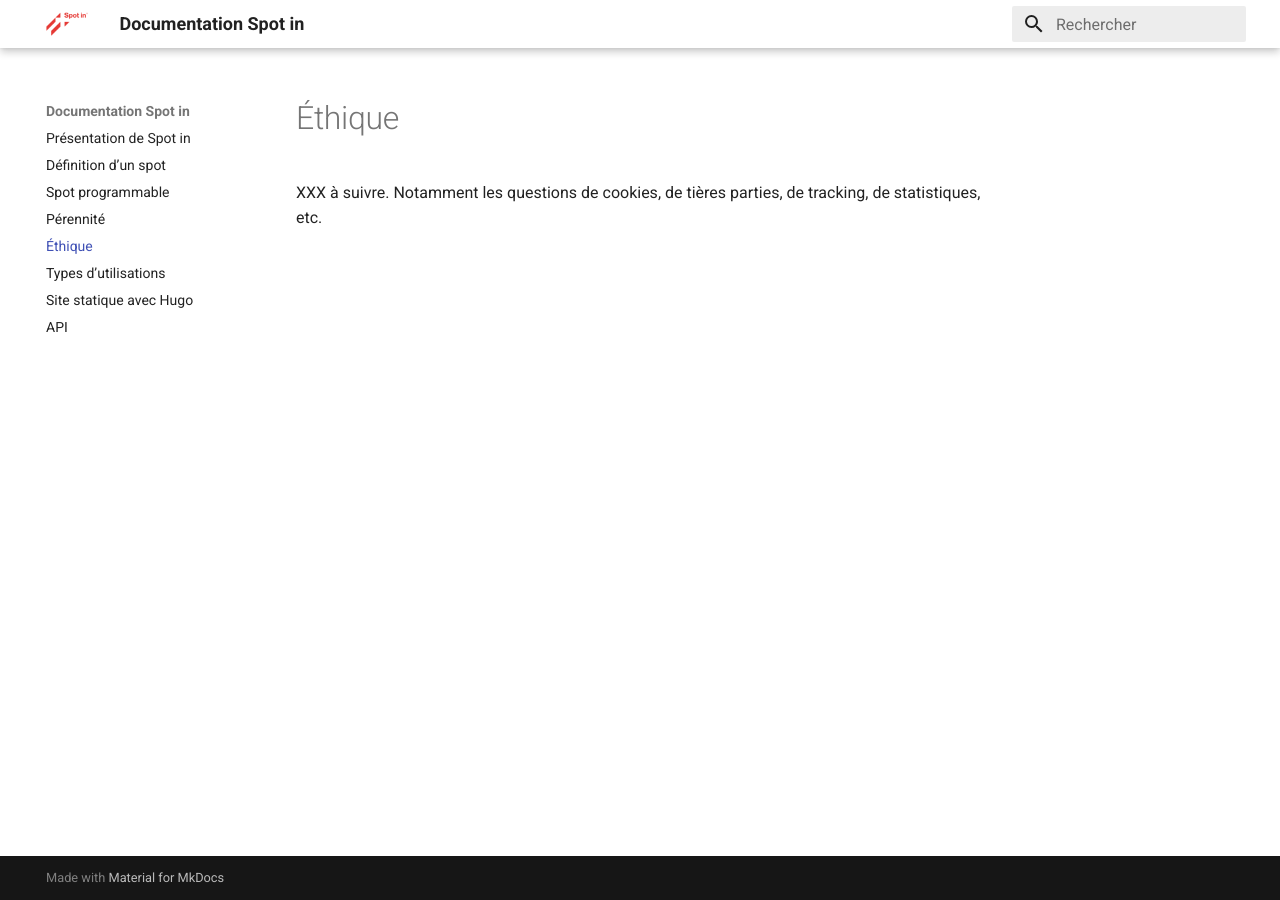
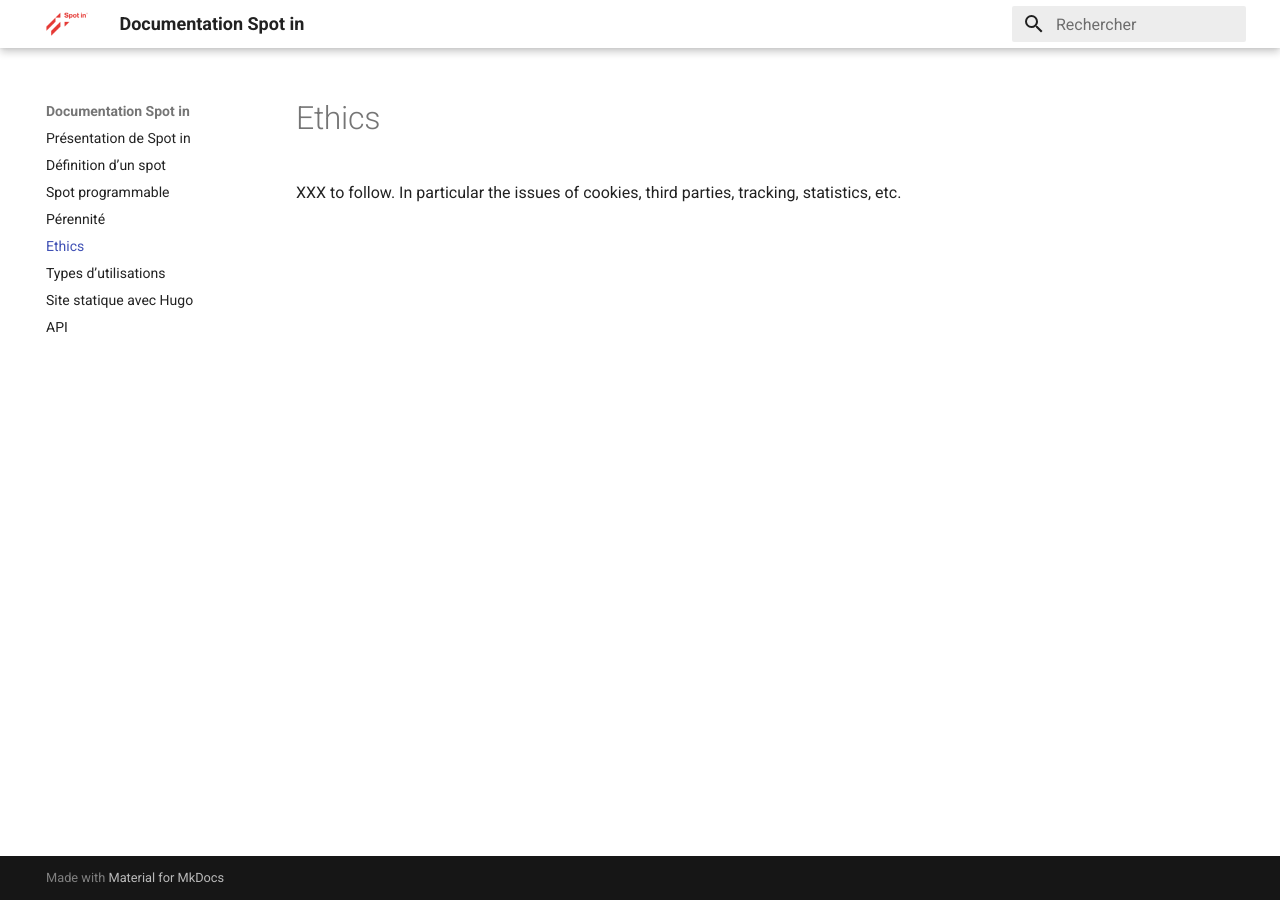
Before and after one commit to nfriedli/docs.spotin.ch, an MkDocs documentation site: the page built from docs/ethique.md, in a window 1280 px wide. Built offline with MkDocs 1.6.1 and Material for MkDocs 9.7.7, drawn with Linux system fonts in a browser that asks for light colours.

Commit message:
Update ethique.md
English translation

```diff
--- a/docs/ethique.md
+++ b/docs/ethique.md
@@ -1,3 +1,3 @@
-# Éthique
+# Ethics
 
-XXX à suivre. Notamment les questions de cookies, de tières parties, de tracking, de statistiques, etc.
+XXX to follow. In particular the issues of cookies, third parties, tracking, statistics, etc.
```
